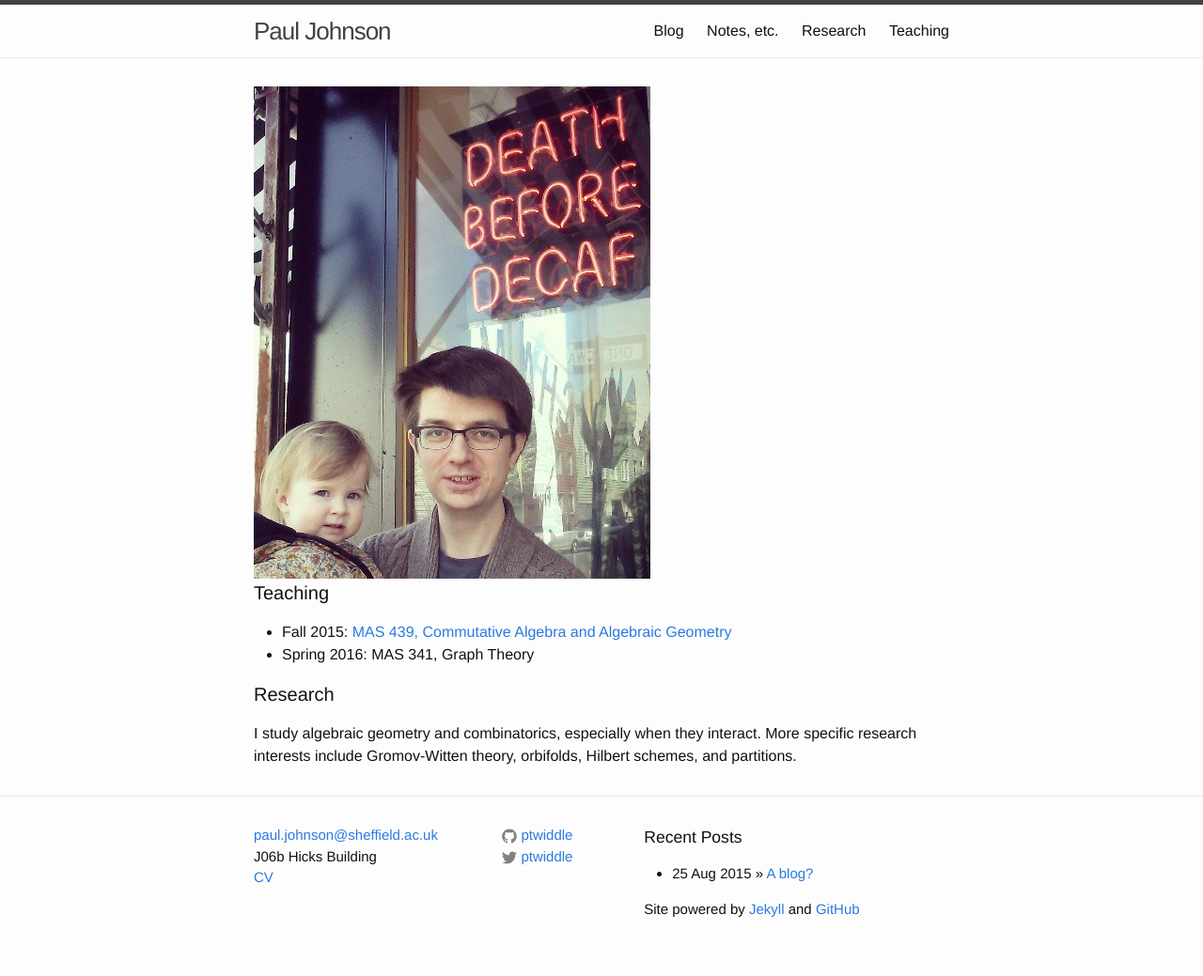
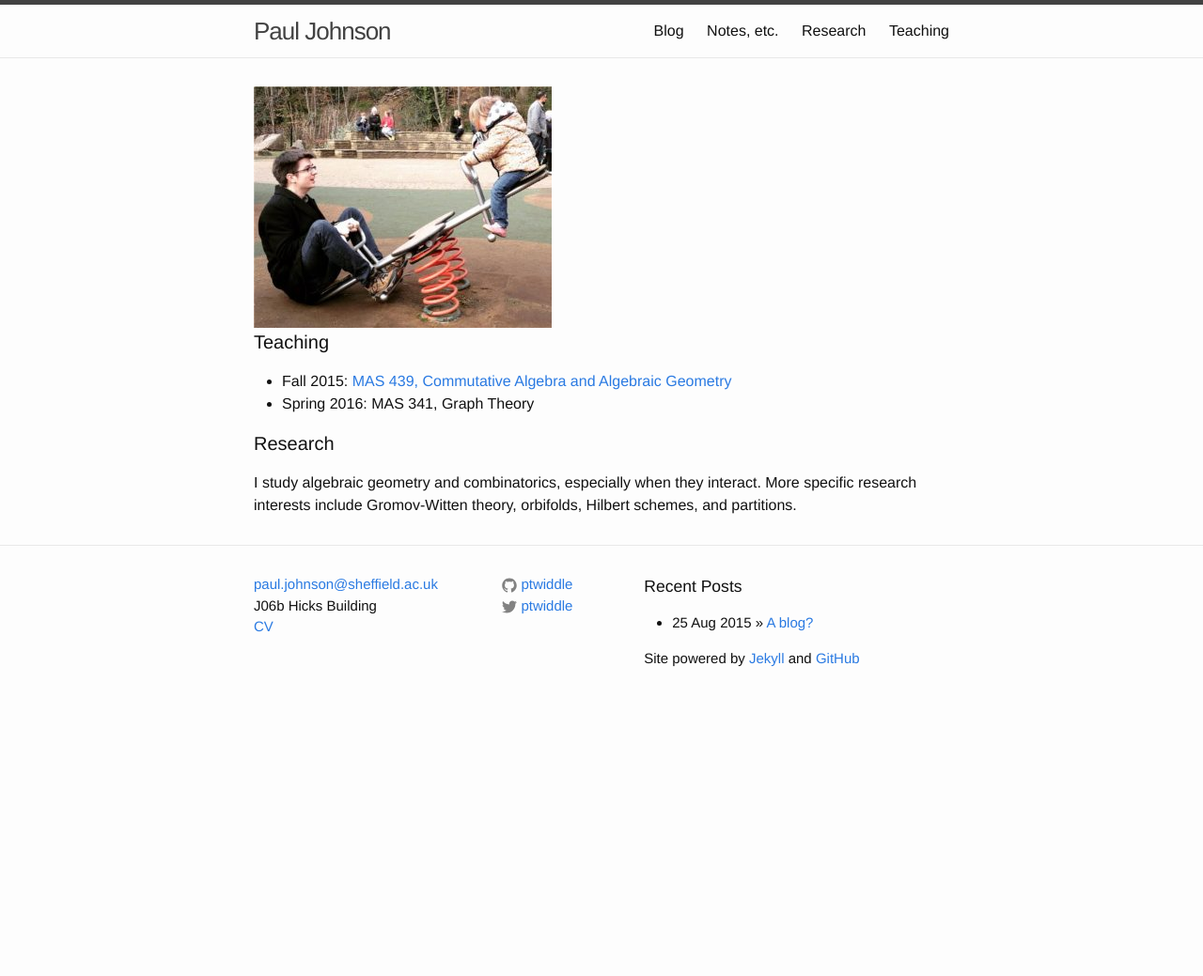
Before and after one commit to ptwiddle/ptwiddle.github.io, a Jekyll site: the page built from index.html, in a window 1280 px wide. Shown: the whole page at 94% size. Built offline with Jekyll 4.4.1, drawn with Linux system fonts in a browser that asks for light colours; after the commit the page ends 900 px from its top, so only the background shows below that.

Commit message:
changed picture

```diff
--- a/index.html
+++ b/index.html
@@ -4,7 +4,7 @@ layout: default
 
 <div class="home">
 
-<img src="DBC.jpg">
+<img src="seesawsmall.jpg">
 
   <h3 class="page-heading">Teaching</h3>
       <ul>
```
Also changed, not shown: seesawsmall.jpg (added).
